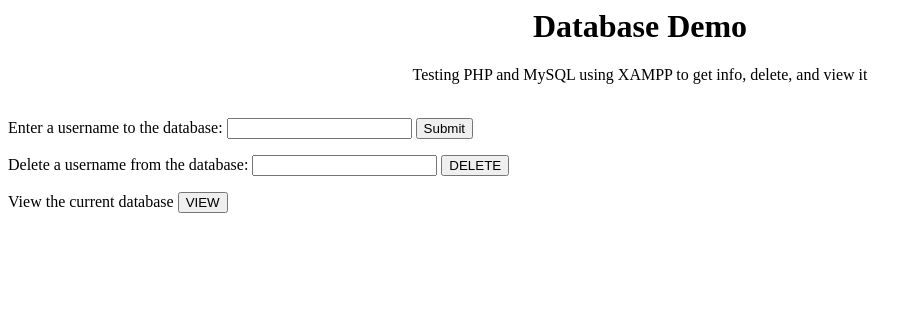
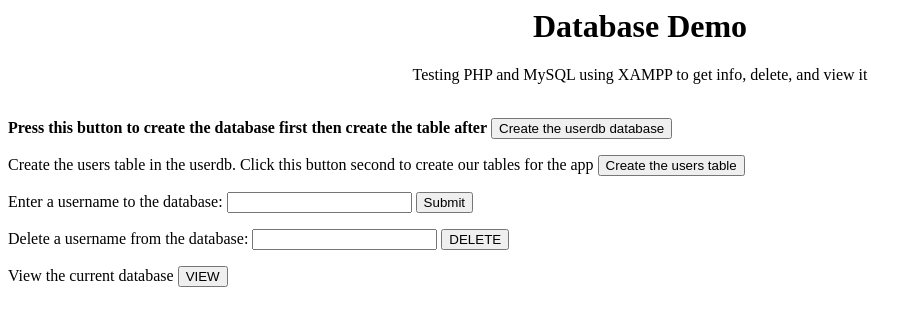
Before and after one commit to Bradltr95/DemoApp, a PHP site: page / in a window 1280 px wide. Shown: the top 326 px of the page, without its empty margins (0-923 px from the left). Run offline with PHP 8.4, Linux system fonts and the light colour scheme.

Commit message:
Update index.php
Added the ability to create a database and a table so anyone using the app doesn't have to make them manually.

```diff
--- a/phpDemo/index.php
+++ b/phpDemo/index.php
@@ -9,6 +9,16 @@ Bradley Latreille - main page for the application, view the forms where we can s
 <h1 style="text-align:center;">Database Demo</h1>
 <p style="text-align:center;">Testing PHP and MySQL using XAMPP to get info, delete, and view it</p>
 <br />
+<form action="create_db.php" method="post">
+	<b>Press this button to create the database first then create the table after</b>
+	<button type="submit" value="Submit">Create the userdb database</button>
+</form>
+
+<form action="create_table.php" method="post">
+	Create the users table in the userdb. Click this button second to create our tables for the app
+	<button type="submit" value="Submit">Create the users table</button>
+</form>
+
 <form action="process.php" method="post">
 	Enter a username to the database:
 	<input type="text" name="username">
```
